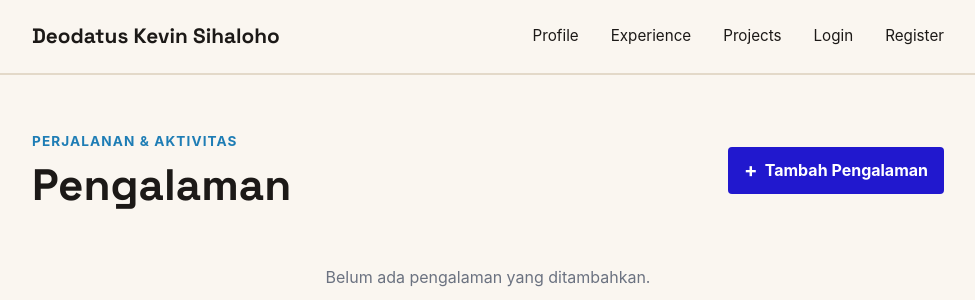
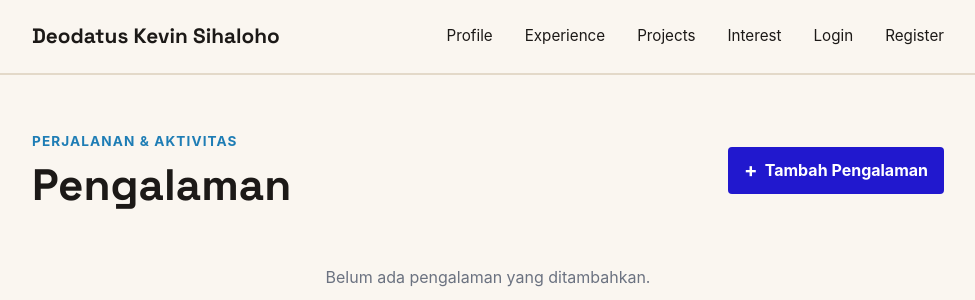
Before and after one commit to DioDateUs/myportofolio, a Django app: page /experience/ in a window 1280 px wide. Shown: the top 300 px of the page, without its empty margins (152-1127 px from the left). Run offline with Django 5.2, Linux system fonts and the light colour scheme; data that the repository does not hold is empty.

Commit message:
fix: menambah interest ke nav bar

```diff
--- a/templates/base.html
+++ b/templates/base.html
@@ -18,6 +18,7 @@
                 <a href="{% url 'main:show_main' %}">Profile</a>
                 <a href="{% url 'main:show_experience' %}">Experience</a>
                 <a href="{% url 'main:show_projects' %}">Projects</a>
+                <a href="{% url 'main:show_interest' %}">Interest</a>
                 {% if user.is_authenticated %}
                     <span class="nav-user">{{ user.username }}</span>
                     <a href="{% url 'main:logout' %}">Logout</a>
```
